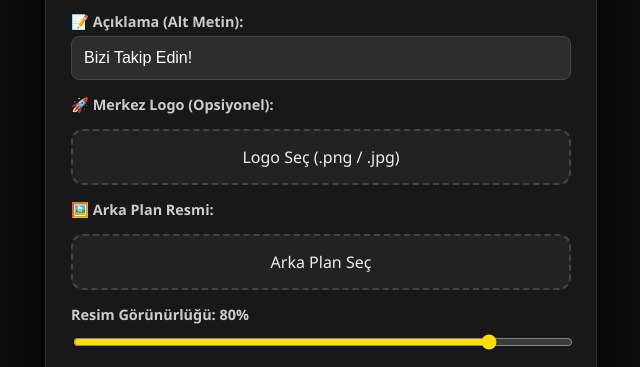
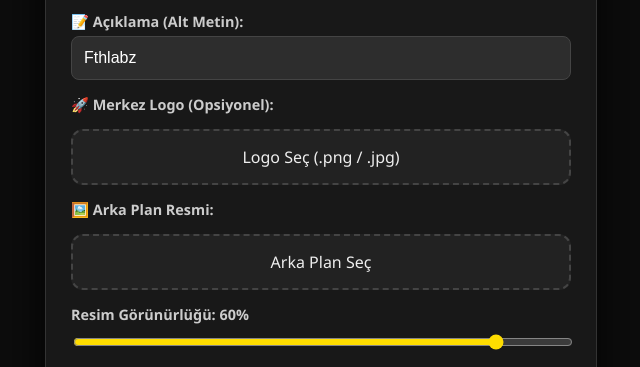
Before and after one commit to fthlabz/resim-ultra-buyutucu, a plain HTML site: page index.html in a window 1280 px wide. Shown: the part 211-578 px from the top of the page, 319-959 px from the left. Drawn offline with nearby package versions, Linux system fonts and the light colour scheme.

Commit message:
Update index.html

```diff
--- a/index.html
+++ b/index.html
@@ -98,7 +98,7 @@
     <input type="text" id="url" value="https://instagram.com">
 
     <label>📝 Açıklama (Alt Metin):</label>
-    <input type="text" id="descText" value="Bizi Takip Edin!">
+    <input type="text" id="descText" value="Fthlabz">
 
     <label>🚀 Merkez Logo (Opsiyonel):</label>
     <div class="upload-area" onclick="document.getElementById('logoInput').click()">
@@ -112,8 +112,8 @@
     </div>
     <input type="file" id="bgInput" accept="image/*" onchange="handleImage(event)">
 
-    <label>Resim Görünürlüğü: <span id="opVal">80%</span></label>
-    <input type="range" id="bgOpacity" min="0" max="95" value="80" oninput="updateOpacityLabel(this.value)">
+    <label>Resim Görünürlüğü: <span id="opVal">60%</span></label>
+    <input type="range" id="bgOpacity" min="0" max="70" value="60" oninput="updateOpacityLabel(this.value)">
 
     <div class="row">
         <div class="col">
@@ -345,7 +345,7 @@
 
         // YENİ: Alt Metin Çizme (Sadece Açıklama, Siyah Renk, Bantsız)
         let textYStart = printAreaY + qrAreaH;
-        let descText = document.getElementById("descText").value || "Mega QR Stüdyo";
+        let descText = document.getElementById("descText").value || "Fthlabz";
 
         ctx.textAlign = "center";
         ctx.textBaseline = "middle";
```
